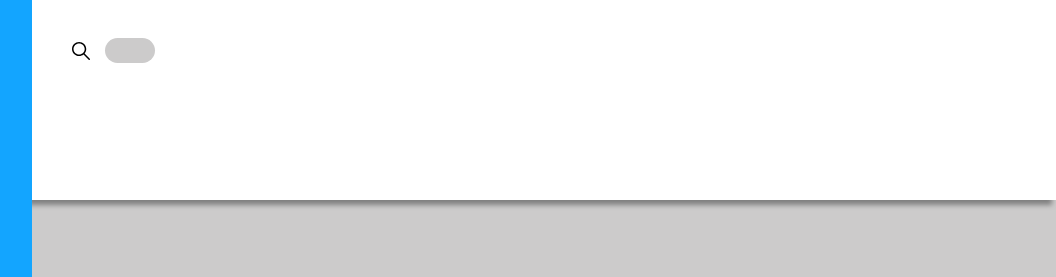
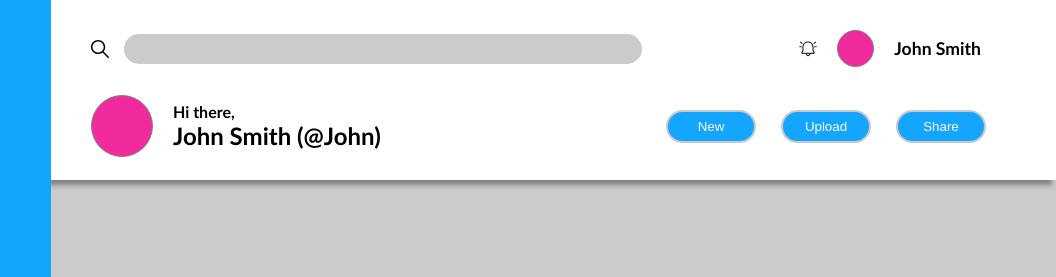
Before and after one commit to derek4987/admin-dashboard, a plain HTML site: page index.html in a window 1280 px wide. Shown: the top 277 px of the page, 224-1280 px from the left. Drawn offline with Linux system fonts and the light colour scheme.

Commit message:
Header content

```diff
--- a/index.html
+++ b/index.html
@@ -15,13 +15,21 @@
                 <img src="./icons/search-icon.svg" alt="search" class="icon"><div id="search-bar"></div>
             </div>
             <div class="h-profile">
-
+                <img src="./icons/alert-icon.svg" alt="alert" class="icon">
+                <div class="profile-img"></div>
+                <div>John Smith</div>
             </div>
             <div class="h-message">
-
+                <div class="profile-img"></div>
+                <div class="h-container">
+                    <div>Hi there,</div>
+                    <div class="h-large-txt">John Smith (@John)</div>
+                </div>
             </div>
             <div class="h-buttons">
-
+                <button>New</button>
+                <button>Upload</button>
+                <button>Share</button>
             </div>
         </div>
     </div>
--- a/style.css
+++ b/style.css
@@ -10,8 +10,8 @@ body {
 /* main grid container */
 .grid {
     display: grid;
-    grid-template-columns: 1fr 4fr;
-    grid-template-rows: 200px auto;
+    grid-template-columns: 275px auto;
+    grid-template-rows: 180px auto;
 }
 
 ul {
@@ -30,6 +30,7 @@ ul {
     position: sticky;
     position: -webkit-sticky;
     top: 0px;
+    min-width: 650px;
 }
 
 .header-content {
@@ -38,21 +39,94 @@ ul {
     width: 100%;
     display: grid;
     grid-template-columns: 2fr 1fr;
-    grid-template-rows: 1fr 2fr;
+    grid-template-rows: 1fr 1fr;
 }
 
 .search {
     display: flex;
     align-items: center;
     gap: 15px;
+    margin-bottom: 20px;
 }
 
 #search-bar {
-    width: 50px;
-    height: 25px;
+    width: 90%;
+    max-width: 600px;
+    height: 30px;
     background-color: rgb(204, 203, 203);
     border-radius: 15px;
 
+}
+
+.header .h-profile {
+    grid-column: 2 / 3;
+    grid-row: 1 / 2;
+    font-size: 1.1rem;
+    font-weight: 600;
+    margin-right: 35px;
+    margin-bottom: 20px;
+    display: flex;
+    justify-content: flex-end;
+    align-items: center;
+    gap: 20px;
+}
+
+.h-profile .profile-img {
+    background-color: rgb(241, 42, 158);
+    height: 35px;
+    width: 35px;
+    border: 1px solid rgb(129, 129, 129);
+    border-radius: 50%;
+}
+
+.header .h-message {
+    grid-column: 1 / 2;
+    grid-row: 2 / 3;
+    display: flex;
+    align-items: center;
+    gap: 20px;
+    font-weight: 600;
+}
+
+.h-message .profile-img {
+    background-color: rgb(241, 42, 158);
+    height: 60px;
+    width: 60px;
+    border: 1px solid rgb(129, 129, 129);
+    border-radius: 50%;
+}
+
+.h-container .h-large-txt {
+    font-size: 1.5rem;
+}
+
+.header .h-buttons {
+    grid-column: 2 / 3;
+    grid-row: 2 / 3;
+    font-size: 1.5rem;
+    display: flex;
+    align-items: center;
+    justify-content: flex-end;
+    gap: 25px;
+    margin-right: 30px;
+}
+
+.h-buttons button {
+    background-color: rgb(19, 165, 255);
+    color: white;
+    height: 33px;
+    width: 90px;
+    border-radius: 25px;
+    border: 2px solid rgb(202, 200, 200);
+}
+
+.h-buttons button:hover {
+    background-color: rgb(4, 132, 201);
+    cursor: pointer;
+}
+
+.h-buttons button:focus {
+    border: 1px solid white;
 }
 
 /* sidebar content */
```
